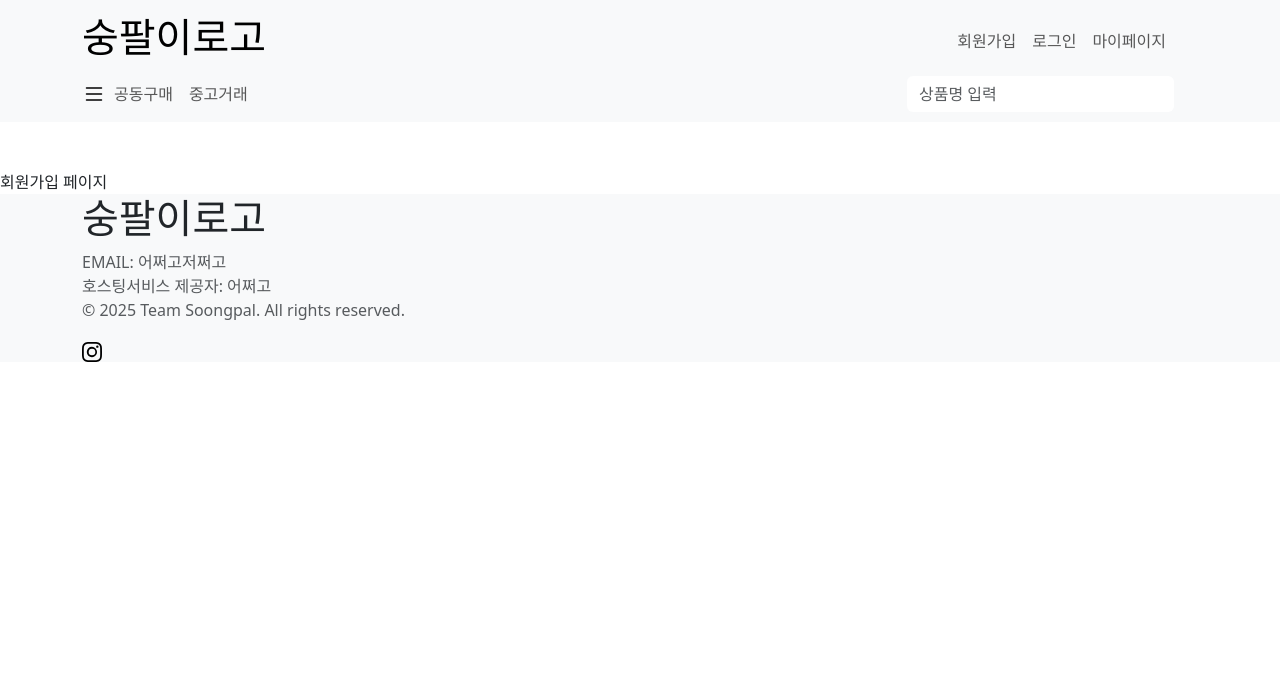
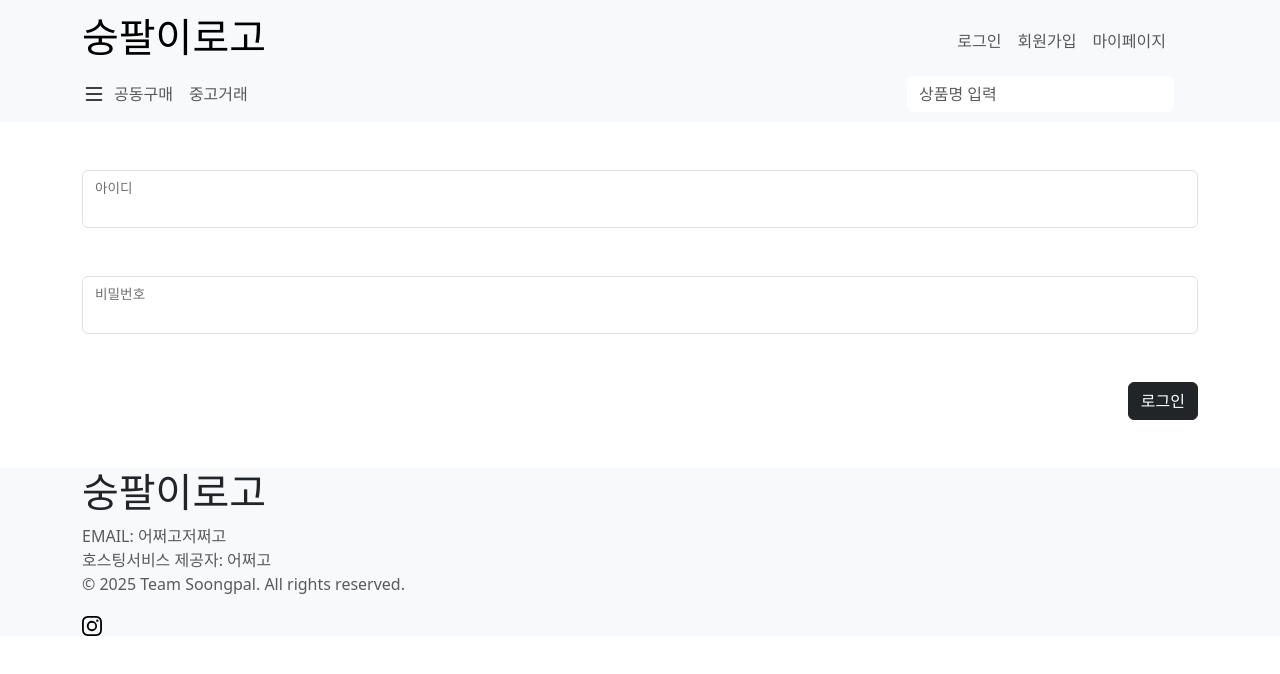
Before and after one commit to soongpal/frontend, a React (Vite) app: page /auth/signup in a window 1280 px wide. Shown: the top 674 px of the page. Built offline with nearby package versions, Linux system fonts and the light colour scheme.

Commit message:
feat: 로그인이랑 회원가입 위치 변경

```diff
--- a/src/components/layout/header/Header.tsx
+++ b/src/components/layout/header/Header.tsx
@@ -15,8 +15,8 @@ const Header : React.FC = () =>{
 
                         <Col className="d-flex justify-content-end">
                             <Nav>
+                                <Nav.Link href="/auth/login">로그인</Nav.Link>
                                 <Nav.Link href="/auth/signup">회원가입</Nav.Link>
-                                <Nav.Link href="/auth/login">로그인</Nav.Link>
                                 <Nav.Link href="/user/mypage">마이페이지</Nav.Link>
                             </Nav>
                         </Col>
--- a/src/pages/auth/SignupPage.tsx
+++ b/src/pages/auth/SignupPage.tsx
@@ -1,9 +1,34 @@
 //회원가입 페이지
 import type React from "react";
+import { Button, Container, Form } from "react-bootstrap";
+import Input from "../../components/common/Input";
 
 const SignupPage: React.FC = () =>{
     return(
-        <div>회원가입 페이지</div>
+        <Container>
+            <Form>
+                <Input
+                    label="아이디"
+                    name="username"
+                    // value={form.username}
+                    // onChange={handleChange}
+                    error="아이디 입력 오류"
+                    >
+                </Input>
+
+                <Input
+                    label="비밀번호"
+                    name="password"
+                    // value={form.password}
+                    // onChange={handleChange}
+                    error="비밀번호 입력 오류"
+                    >
+                </Input>
+                <div className="d-flex justify-content-end">
+                    <Button type="submit"  variant="dark" className="mb-5">로그인</Button>
+                </div>
+            </Form>
+        </Container>
     )
 }
 
```
